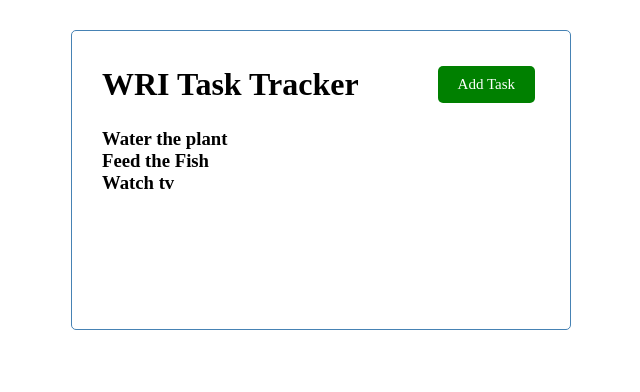
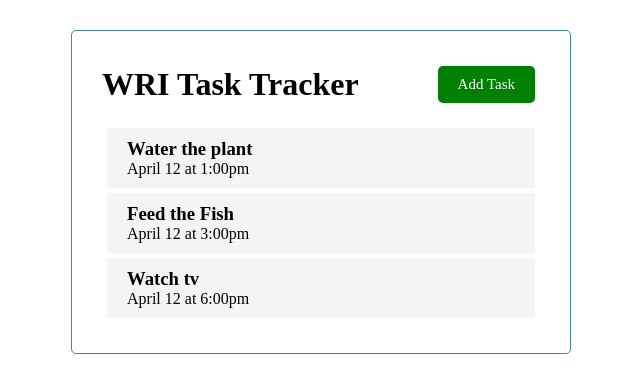
Before and after one commit to webroyit/v4e039-WRITaskTracker, a Vue app: page / in a window 1280 px wide. Shown: the top 392 px of the page, without its empty margins (319-959 px from the left). Built offline with nearby package versions, Linux system fonts and the light colour scheme.

Commit message:
Add task component with styles

```diff
--- /dev/null
+++ b/src/components/Task.vue
@@ -0,0 +1,32 @@
+<template>
+    <div class="task">
+        <h3>{{ task.text }}</h3>
+        <p>{{ task.day }}</p>
+    </div>
+
+</template>
+
+<script>
+
+export default {
+    name: 'Task',
+    props: {
+        task: Object
+    }
+}
+</script>
+
+<style scope>
+.task {
+    background: #f4f4f4;
+    margin: 5px;
+    padding: 10px 20px;
+    cursor: pointer;
+}
+
+.task h3 {
+    display: flex;
+    align-items: center;
+    justify-content: space-between;
+}
+</style>
--- a/src/components/Tasks.vue
+++ b/src/components/Tasks.vue
@@ -1,14 +1,19 @@
 <template>
     <div :key="task.id" v-for="task in tasks">
-        <h3>{{ task.text }}</h3>
+        <Task :task="task" />
     </div>
 </template>
 
 <script>
+import Task from './Task';
+
 export default {
     name: 'Tasks',
     props: {
         tasks: Array
+    },
+    components: {
+        Task
     }
 }
 </script>
```
